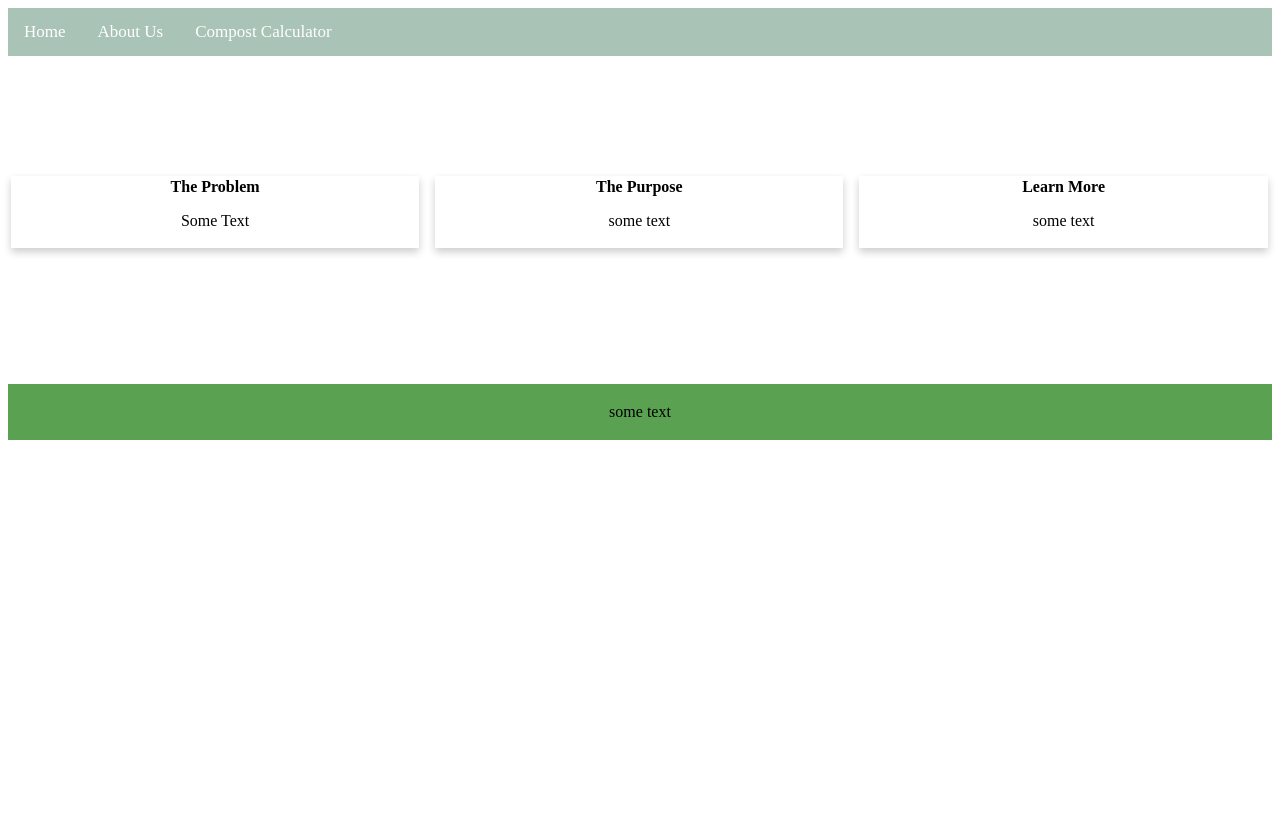
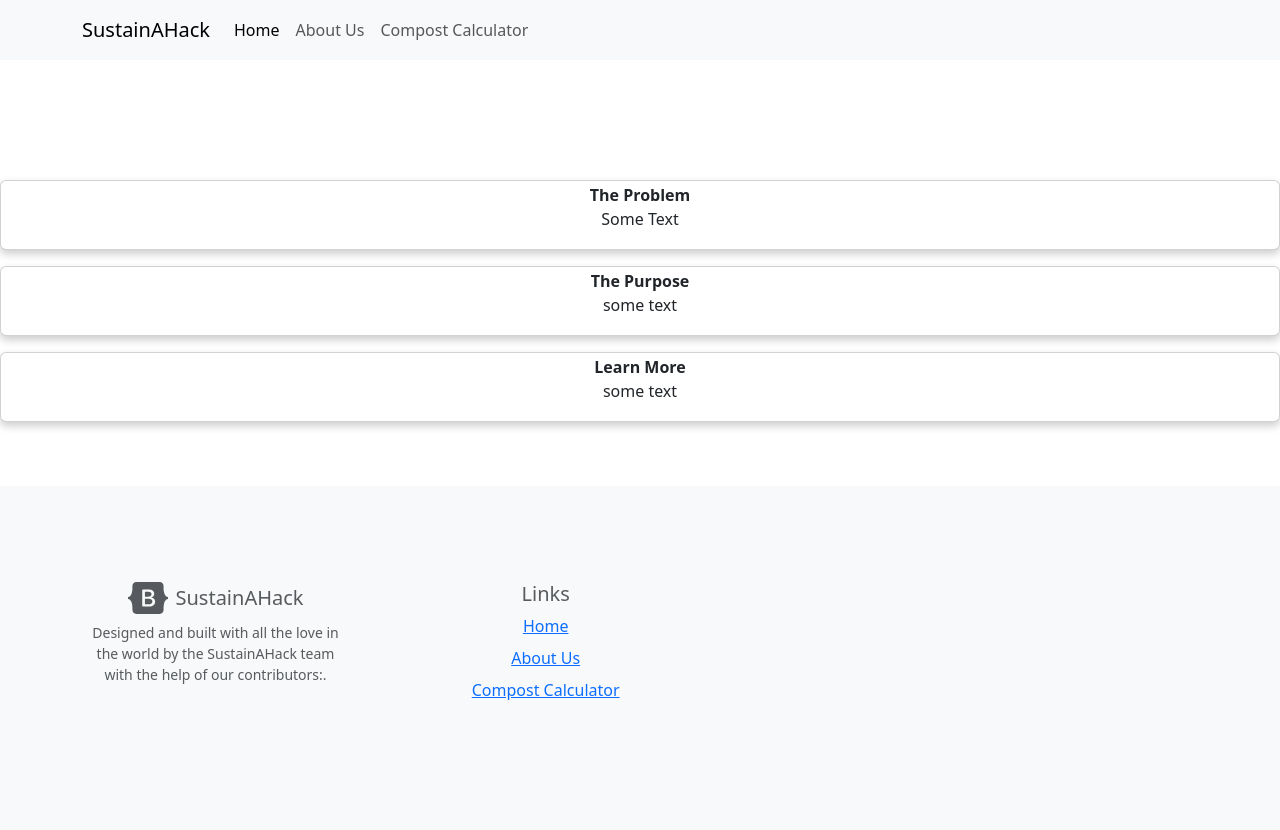
Before and after one commit to plagunas24/athenahackathon-sustainability, a plain HTML site: page index.html in a window 1280 px wide. Before the commit the page ends 800 px from the top, so only its background shows below. Drawn offline with nearby package versions, Linux system fonts and the light colour scheme.

Commit message:
changed home page dsign

```diff
--- a/index.html
+++ b/index.html
@@ -7,13 +7,32 @@
 <html>
     <head>
         <title>Home | websiteName</title>   <!-- this makes the browser tab show the website page name-->
-        <link rel="stylesheet" href="homeDesign.css">
+      <link rel="stylesheet" href="homeDesign.css">
+        <link href="https://cdn.jsdelivr.net/npm/bootstrap@5.3.0-alpha1/dist/css/bootstrap.min.css" rel="stylesheet" integrity="sha384-GLhlTQ8iRABdZLl6O3oVMWSktQOp6b7In1Zl3/Jr59b6EGGoI1aFkw7cmDA6j6gD" crossorigin="anonymous">
+        <link rel="stylesheet1" href="https://maxcdn.bootstrapcdn.com/bootstrap/4.0.0/css/bootstrap.min.css">
+
     </head>
     <body>
-        <nav class="navBar">
-            <a href="index.html" class="navBar-button">Home</a>
-            <a href="aboutSustainability.html" class="navBar-button">About Us</a>
-            <a href="compostCalculator.html" class="navBar-button">Compost Calculator</a>
+        <nav class="navbar navbar-expand-lg bg-body-tertiary">
+            <div class="container">
+              <a class="navbar-brand" href="#">SustainAHack</a>
+              <button class="navbar-toggler" type="button" data-bs-toggle="collapse" data-bs-target="#navbarNav" aria-controls="navbarNav" aria-expanded="false" aria-label="Toggle navigation">
+                <span class="navbar-toggler-icon"></span>
+              </button>
+              <div class="collapse navbar-collapse" id="navbarNav">
+                <ul class="navbar-nav">
+                  <li class="nav-item">
+                    <a class="nav-link active" aria-current="page" href="index.html">Home</a>
+                  </li>
+                  <li class="nav-item">
+                    <a class="nav-link" href="aboutSustainability.html">About Us</a>
+                  </li>
+                  <li class="nav-item">
+                    <a class="nav-link" href="compostCalculator.html">Compost Calculator</a>
+                  </li>
+                </ul>
+              </div>
+            </div>
         </nav>
 
         <div class="separate">
@@ -48,13 +67,32 @@
             </div>
         </div>
 
-        <div class="separate">
+        <!-- FOOTER START -->
+    <footer class="bd-footer py-4 py-md-5 mt-5 bg-body-tertiary">
+        <div class="container py-4 py-md-5 px-4 px-md-3 text-body-secondary">
+          <div class="row">
+            <div class="col-lg-3 mb-3">
+              <a class="d-inline-flex align-items-center mb-2 text-body-secondary text-decoration-none" href="/" aria-label="Bootstrap">
+                <!--- SVG IS THE LOGO-->
+                <svg xmlns="http://www.w3.org/2000/svg" width="40" height="32" class="d-block me-2" viewBox="0 0 118 94" role="img"><title>Bootstrap</title><path fill-rule="evenodd" clip-rule="evenodd" d="M24.509 0c-6.733 0-11.715 5.893-11.492 12.284.214 6.14-.064 14.092-2.066 20.577C8.943 39.365 5.547 43.485 0 44.014v5.972c5.547.529 8.943 4.649 10.951 11.153 2.002 6.485 2.28 14.437 2.066 20.577C12.794 88.106 17.776 94 24.51 94H93.5c6.733 0 11.714-5.893 11.491-12.284-.214-6.14.064-14.092 2.066-20.577 2.009-6.504 5.396-10.624 10.943-11.153v-5.972c-5.547-.529-8.934-4.649-10.943-11.153-2.002-6.484-2.28-14.437-2.066-20.577C105.214 5.894 100.233 0 93.5 0H24.508zM80 57.863C80 66.663 73.436 72 62.543 72H44a2 2 0 01-2-2V24a2 2 0 012-2h18.437c9.083 0 15.044 4.92 15.044 12.474 0 5.302-4.01 10.049-9.119 10.88v.277C75.317 46.394 80 51.21 80 57.863zM60.521 28.34H49.948v14.934h8.905c6.884 0 10.68-2.772 10.68-7.727 0-4.643-3.264-7.207-9.012-7.207zM49.948 49.2v16.458H60.91c7.167 0 10.964-2.876 10.964-8.281 0-5.406-3.903-8.178-11.425-8.178H49.948z" fill="currentColor"></path></svg>
+                <span class="fs-5">SustainAHack</span>
+              </a>
+              <ul class="list-unstyled small">
+                <li class="mb-2">Designed and built with all the love in the world by the SustainAHack team with the help of our contributors:.</li>
+              </ul>
+            </div>
+            <div class="col-6 col-lg-2 offset-lg-1 mb-3">
+              <h5>Links</h5>
+              <ul class="list-unstyled">
+                <li class="mb-2"><a href="index.html">Home</a></li>
+                <li class="mb-2"><a href="aboutSustainability.html">About Us</a></li>
+                <li class="mb-2"><a href="compostCalculator.html">Compost Calculator</a></li>
+              </ul>
+            </div>
+          </div>
         </div>
-
-        <footer>
-            <p>some text</p>
-        </footer>
-
+      </footer>
+    <!-- FOOTER END -->
        <!--  <section>
             <h>The Problem</h>
             <p>Why Sustainability is Necessary Today</p>
```
